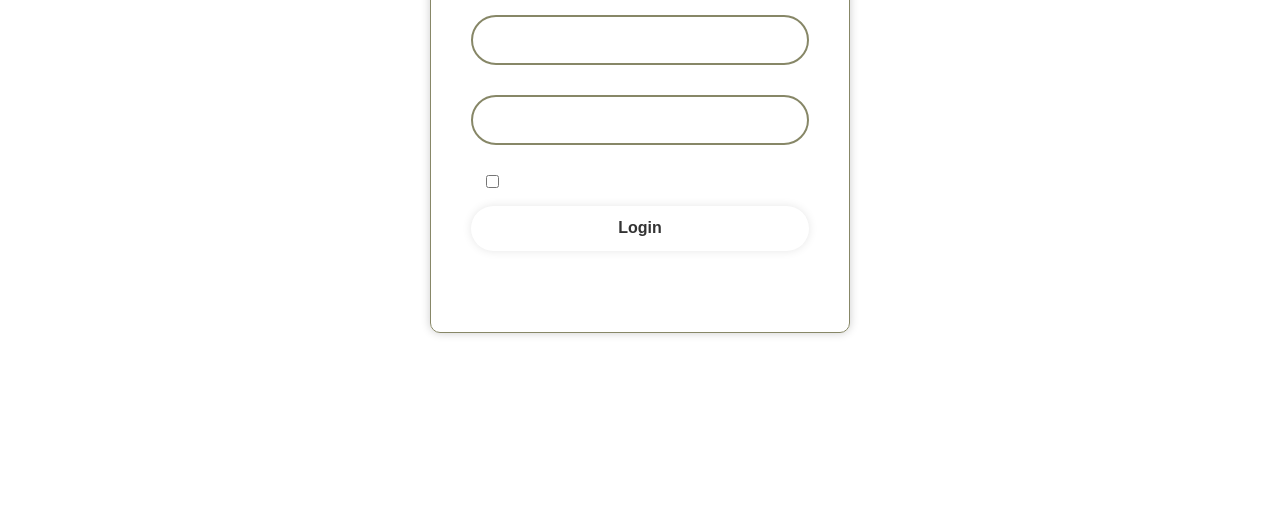
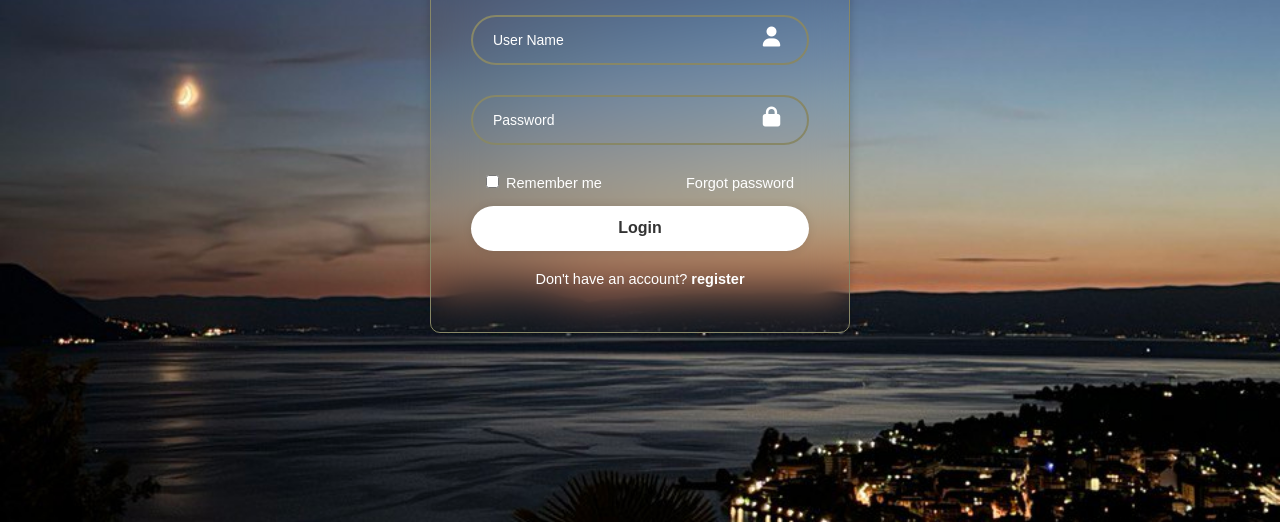
Before and after one commit to Hasani-Sediqa/frontendmentor-my-solution, a plain HTML site: page Login Form/index.html in a window 1280 px wide. Shown: the part 278-800 px from the top of the page. Drawn offline with Linux system fonts and the light colour scheme.

Commit message:
Update style.css

```diff
--- a/Login Form/style.css
+++ b/Login Form/style.css
@@ -7,7 +7,7 @@
 
 
 body{
-  background: url(img/bac2.jpg);
+  background: url(images/bac2.jpg);
   background-position: center;
   background-size: cover;
   display: flex;
@@ -108,114 +108,3 @@ font-weight: 600;
 .register a:hover{
   text-decoration: underline;
 }
-
-
-/*
-  body{
-    background:url(img/bac2.jpg) ;
-    background-position: center;
-    background-size: cover;
-    background-repeat: no-repeat;
-    height: 100vh;
-    width: 100%;
-    display: flex;
-    justify-content: center;
-    align-items: center;
-    color: whitesmoke;
-  }
-
-  form h1{
-    text-align: center;
-    font-size: 2rem;
-
-  }
-
-  .wrapper{
-    background: transparent;
-    backdrop-filter: blur(45px);
-    width:420px;
-    padding: 30px 40px;
-    text-align: center;
-    border-radius: 10px;
-    box-shadow: rgba(199, 189, 189, 0.2);
-    border: 1px solid rgb(135,135,103);
-  }
-
-  .input-btn{
-    position: relative;
-    margin: 30px 0;
-    width: 100%;
-    height: 50px;
-  }
-.input-btn input{
-  height: 100%;
-  width: 100%;
-  border: none;
-  outline: none;
-  border-radius: 20px;
-  padding: 20px 40px 20px 20px;
-  color: whitesmoke;
-  background: transparent;
-  border: 1px solid;
-
-}
-.input-btn ::placeholder{
-  color: whitesmoke;
-}
-.input-btn i{
-  position: absolute;
-  right: 20px;
-  top: 15px;
-  font-size: 20px;
-  transform: translate(-50%);
-
-}
-.remember-forgot{
-  justify-content:space-between;
-  margin: 15px;
-  display: flex;
-  font-size: 14.5px;
-}
-.remember-forgot label input{
-  margin-right: 3px;
-  accent-color: #fff;
-}
-
-.remember-forgot a{
-  text-decoration: none;
-  color: whitesmoke;
-  font-weight: bold;
-  margin-left: 70px;
-}
-.remember-forgot a:hover{
-  text-decoration: underline;
-}
-
-.submit{
-  width: 100%;
-  height: 30px;
-  border-radius: 10px;
-  outline: none;
-  border: none;
-  border: 1px solid whitesmoke;
-  color:#333;
-  font-weight: 700;
-  cursor: pointer;
-}
-
-.register{
-  display: flex;
-  justify-content: space-between;
-  margin: 15px;
-  font-size: 14.5px;
-  padding:15px 0;
-}
-.register a{
-  text-decoration: none;
-  font-weight: bold;
-  color: whitesmoke;
-  margin-left: 88px;
-}
-.register a:hover{
-  text-decoration: underline;
-} */
```
